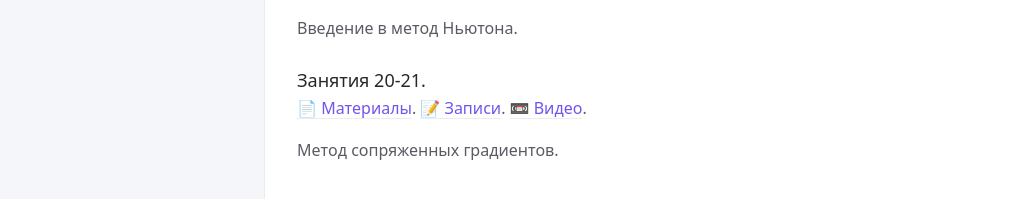
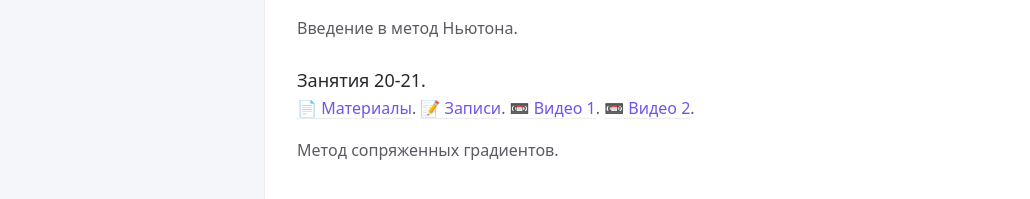
Before and after one commit to MerkulovDaniil/mipt21, a Jekyll site: the page built from program.md, in a window 1280 px wide and 900 px high, scrolled down 1893 px. Shown: the part 689-888 px from the top of the window, without its empty margins (107-1137 px from the left). Built offline with Jekyll 4.4.1, drawn with Linux system fonts in a browser that asks for light colours; our own code applies the rules of GitHub Pages for plain Markdown files; a script that is not in the unit is left out.

Commit message:
Update program.md

```diff
--- a/program.md
+++ b/program.md
@@ -102,6 +102,6 @@ nav_order: 2
 Введение в метод Ньютона.
 
 ### Занятия 20-21.
-[📄 Материалы](/presentations/20.pdf). [📝 Записи](/notes/20.pdf). [📼 Видео]().
+[📄 Материалы](/presentations/20.pdf). [📝 Записи](/notes/20.pdf). [📼 Видео 1](https://youtu.be/kc4uBFf3Xdc). [📼 Видео 2](https://youtu.be/ARmRHI7_ZDI).
 
 Метод сопряженных градиентов.
```
